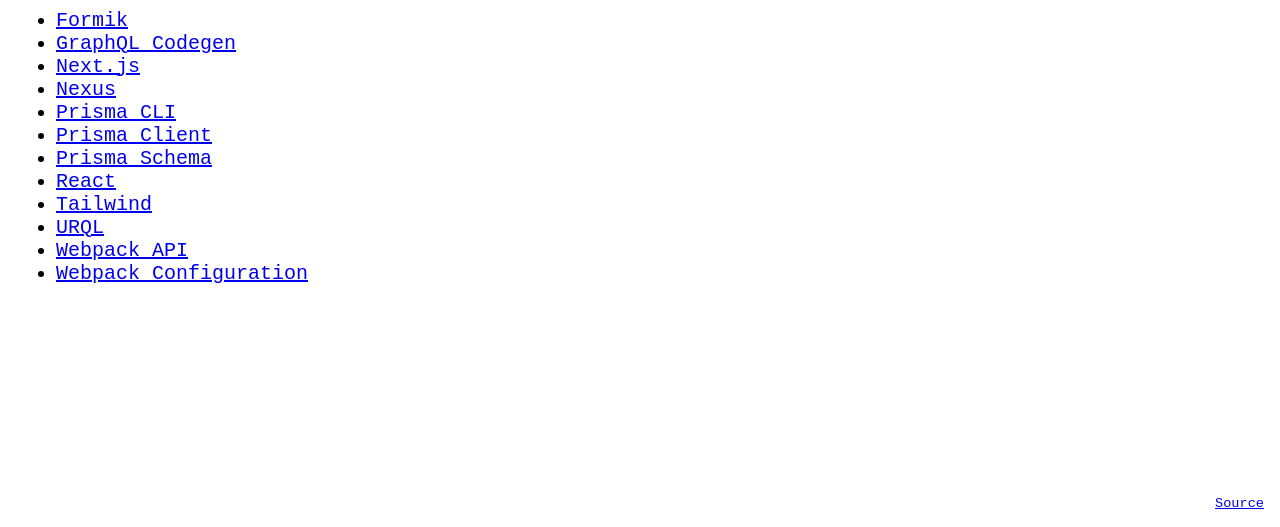
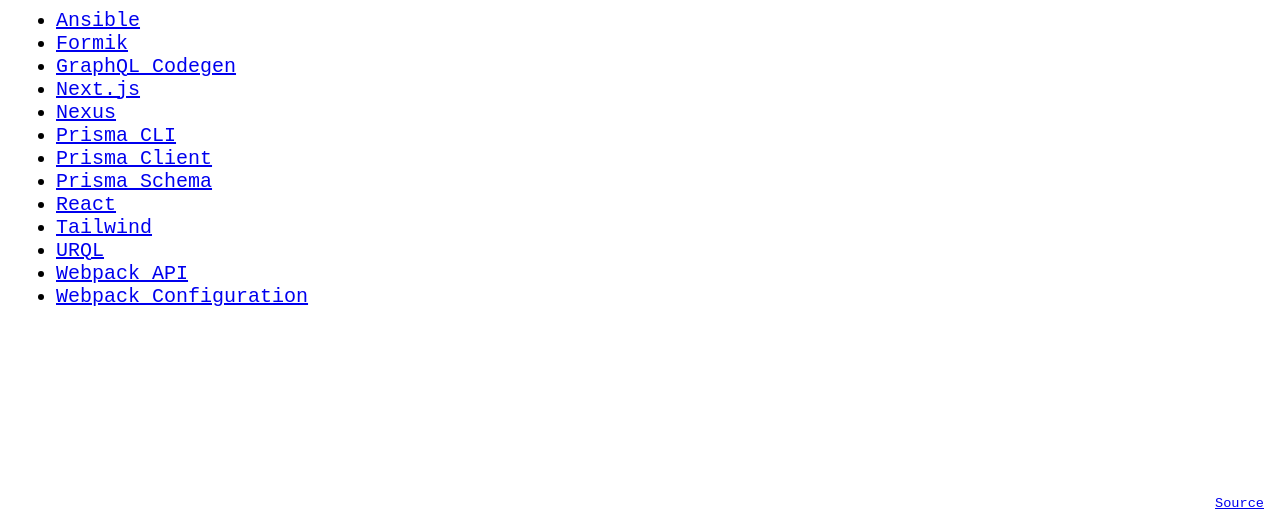
Before and after one commit to kinday/browser-homepage, a website built with Parcel: page index.html in a window 1280 px wide. Shown: the part 273-800 px from the top of the page. Built offline with nearby package versions, Linux system fonts and the light colour scheme.

Commit message:
Add Ansible docs

```diff
--- a/index.html
+++ b/index.html
@@ -21,6 +21,9 @@
         </ul>
         <h2>Documentation</h2>
         <ul class="js-searchable">
+          <li>
+            <a href="https://docs.ansible.com/ansible/latest/">Ansible</a>
+          </li>
           <li>
             <a href="https://formik.org/docs/overview">Formik</a>
           </li>
```
